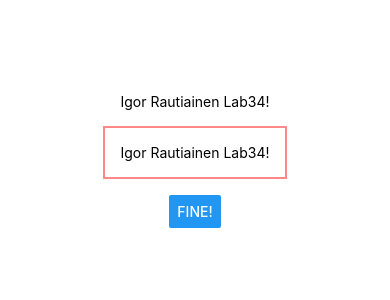
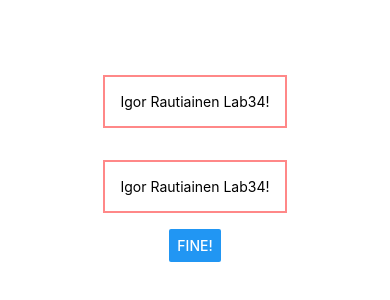
Before and after one commit to igo-rau/RNLab34, a React Native app: screen / in a window 390 px wide. Shown: the part 262-562 px from the top of the page. Built offline with nearby package versions, Linux system fonts and the light colour scheme.

Commit message:
styling using stylesheet

```diff
--- a/App.js
+++ b/App.js
@@ -5,9 +5,11 @@ export default function App() {
   return (
     <View style={styles.container}>
       <View>
-        <Text>Igor Rautiainen Lab34!</Text>
+        <Text style={styles.dummyText}>Igor Rautiainen Lab34!</Text>
       </View>
-      <Text style={{ margin: 16, borderWidth: 2, borderColor: "#F88", padding: 16 }}>
+      <Text
+        style={styles.dummyText}
+      >
         Igor Rautiainen Lab34!
       </Text>
       <Button title="Fine!" />
@@ -22,4 +24,10 @@ const styles = StyleSheet.create({
     alignItems: "center",
     justifyContent: "center",
   },
+  dummyText: {
+    margin: 16,
+    borderWidth: 2,
+    borderColor: "#F88",
+    padding: 16,
+  },
 });
```
